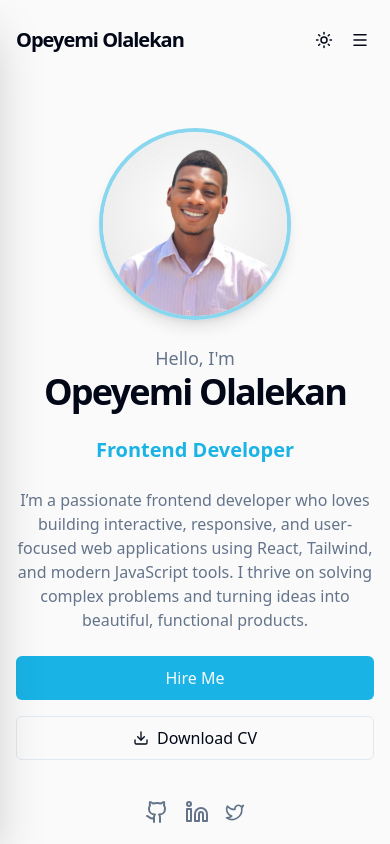
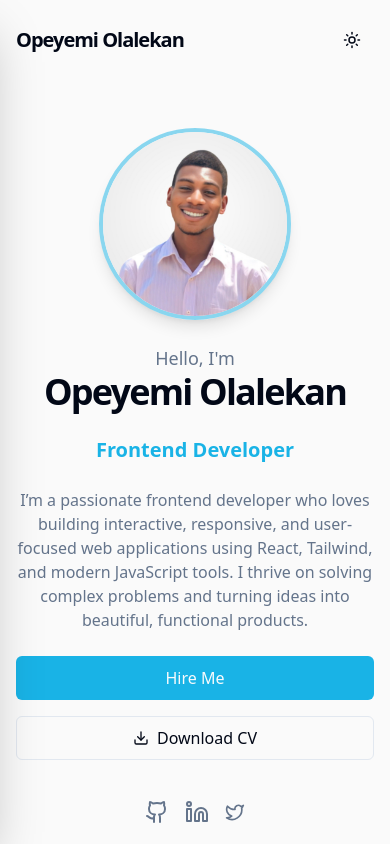
Before and after one commit to olamilekan5162/oracle-portfolio, a React (Vite) app: page / in a window 390 px wide. Shown: the top 844 px of the page. Built offline with nearby package versions, Linux system fonts and the light colour scheme.

Commit message:
update mobile menu  header

```diff
--- a/src/components/Header.jsx
+++ b/src/components/Header.jsx
@@ -108,7 +108,7 @@ export default function Header() {
                 />
               )}
             </Button>
-            <div className="md:hidden">
+            <div className="hidden">
               <Button
                 variant="ghost"
                 size="icon"
@@ -118,36 +118,6 @@ export default function Header() {
                 <Menu size={18} />
               </Button>
             </div>
-
-            {/* <div className="md:hidden">
-              <Sheet open={isMobileMenuOpen} onOpenChange={setIsMobileMenuOpen}>
-                <SheetTrigger asChild>
-                  <Button variant="ghost" size="icon">
-                    <Menu className="h-6 w-6" />
-                    <span className="sr-only">Open menu</span>
-                  </Button>
-                </SheetTrigger>
-                <SheetContent
-                  side="left"
-                  className="bg-background w-full max-w-xs p-6"
-                >
-                  <div className="flex flex-col space-y-6">
-                    <Link
-                      to="/"
-                      onClick={() => setIsMobileMenuOpen(false)}
-                      className="text-foreground text-xl font-bold tracking-tighter"
-                    >
-                      {developerInfo.name}
-                    </Link>
-                    <nav className="flex flex-col space-y-4">
-                      {navLinks.map((link) => (
-                        <NavLink key={link.href} {...link} />
-                      ))}
-                    </nav>
-                  </div>
-                </SheetContent>
-              </Sheet>
-            </div> */}
           </div>
         </div>
       </div>
--- a/src/components/modals/MobileMenu.jsx
+++ b/src/components/modals/MobileMenu.jsx
@@ -26,7 +26,7 @@ export default function MobileMenu({ isOpen, onClose, isActive }) {
       ></div>
 
       <div
-        className={`fixed top-0 left-0 h-full w-[80%] bg-background text-foreground shadow-2xl z-50 transform transition-transform duration-300 ease-in-out ${
+        className={`fixed top-0 left-0 h-full w-[80%] bg-background text-foreground shadow-2xl z-1000 transform transition-transform duration-300 ease-in-out ${
           isOpen ? "translate-x-0" : "-translate-x-full"
         }`}
       >
```
